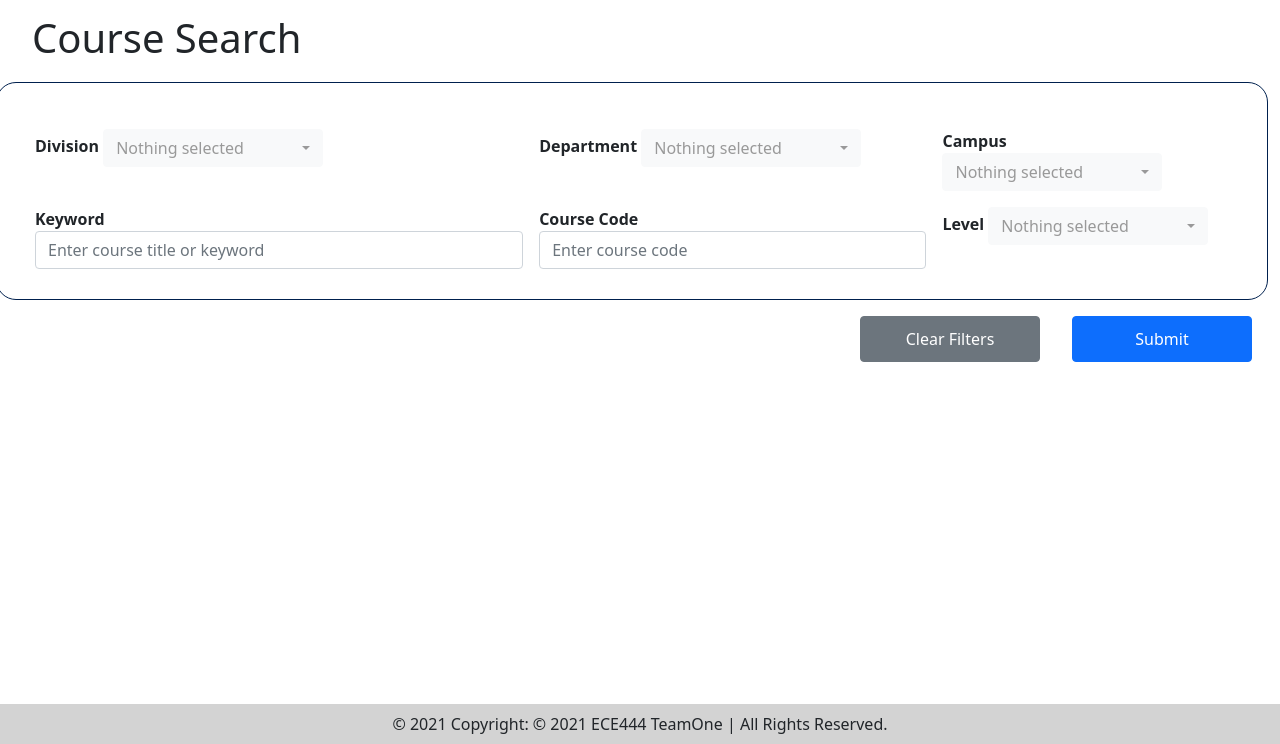
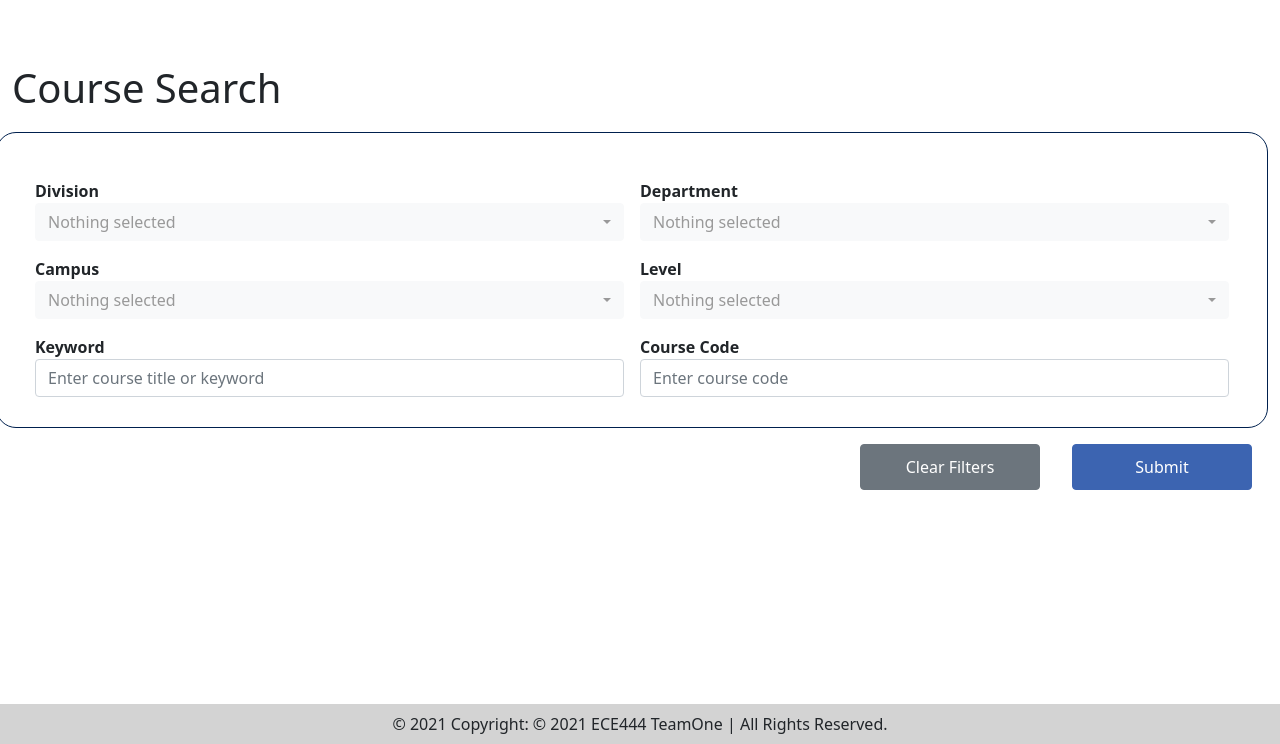
Before and after one commit to ECE444-2021Fall/project1-education-pathways-group-1-teamone, a Flask app: page /search in a window 1280 px wide. Shown: the part 56-800 px from the top of the page. Run offline with Flask 2, Linux system fonts and the light colour scheme; parts of the project's set-up code (start-up, migrations or seed data) failed here and were passed over; some libraries are stand-ins or nearby versions.

Commit message:
Update UI elements on Course Search page

```diff
--- a/project/static/styles/form.css
+++ b/project/static/styles/form.css
@@ -19,3 +19,8 @@
 button{
     font-size: large;
 }
+
+.btn-primary{
+    background-color: #3C64B1;
+    border-color: #3C64B1;
+}
--- a/project/templates/form.html
+++ b/project/templates/form.html
@@ -10,17 +10,20 @@
 <form class="row g-3" method="post">
 
   <div class="form-content row g-3">
-    <div class="col-5">
+    <div class="col-6">
         {{ render_select("Division", form.getlist("Division"), selections["Divisions"]) }}
     </div>
-    <div class="col-4">
+    <div class="col-6">
         {{ render_select("Department", form.getlist("Department"), selections["Departments"]) }}
     </div>
-    <div class="col-3">
+    <div class="col-6">
         {{ render_select("Campus", form.getlist("Campus"), selections["Campus"]) }}
     </div>
+    <div class="col-6">
+        {{ render_select("Level", form.getlist("Level"), selections["Level"]) }}
+    </div>
 
-    <div class="col-5">
+    <div class="col-6">
         <b>Keyword</b>
         {% if "Keyword" in form and form["Keyword"]!="" %}
             <input name="Keyword" type="text" class="form-control" value="{{form['Keyword']}}" aria-label="State">
@@ -29,7 +32,7 @@
         {% endif %}
     </div>
 
-    <div class="col-4">
+    <div class="col-6">
         <b>Course Code</b>
         {% if "Code" in form and form["Code"]!="" %}
             <input name="Code" type="text" class="form-control" value="{{form['Code']}}" aria-label="State" >
@@ -37,9 +40,7 @@
             <input name="Code" type="text" class="form-control" placeholder="Enter course code" aria-label="State">
          {% endif %}
     </div>
-    <div class="col-3">
-        {{ render_select("Level", form.getlist("Level"), selections["Level"]) }}
-    </div>
+
   </div>
 
 
--- a/project/templates/formhelpers.html
+++ b/project/templates/formhelpers.html
@@ -1,7 +1,7 @@
 {% macro render_select(label, selectedValues, options) %}
     <b>{{ label }}</b>
 
-    <select name="{{label}}" class="selectpicker" multiple>
+    <select name="{{label}}" class="selectpicker" data-width="100%" multiple>
         {% for option in options %}
             {% if option in selectedValues%}
                 <option selected>{{option}}</option>
--- a/project/templates/results.html
+++ b/project/templates/results.html
@@ -5,7 +5,7 @@
 {% block content %}
     <link rel="stylesheet" type= "text/css" href="{{ url_for('static',filename='styles/results.css') }}">
    <section class="course_search">
-       <h1 style="margin: 20px">Course Search</h1>
+       <h1 style="margin-top:120px; margin-bottom:20px">Course Search</h1>
         {% with form=form, selections=selections %}{% include 'form.html' %}{% endwith%}
    </section>
    {% if not search_results%}
--- a/project/templates/search.html
+++ b/project/templates/search.html
@@ -3,7 +3,7 @@
 
 {% block content %}
 
-  <h1 style="margin: 20px">Course Search</h1>
+  <h1 style="margin-top:120px; margin-bottom:20px">Course Search</h1>
   {% with selections=selections %}{% include 'form.html' %}{% endwith%}
 
 {% endblock %}
```
